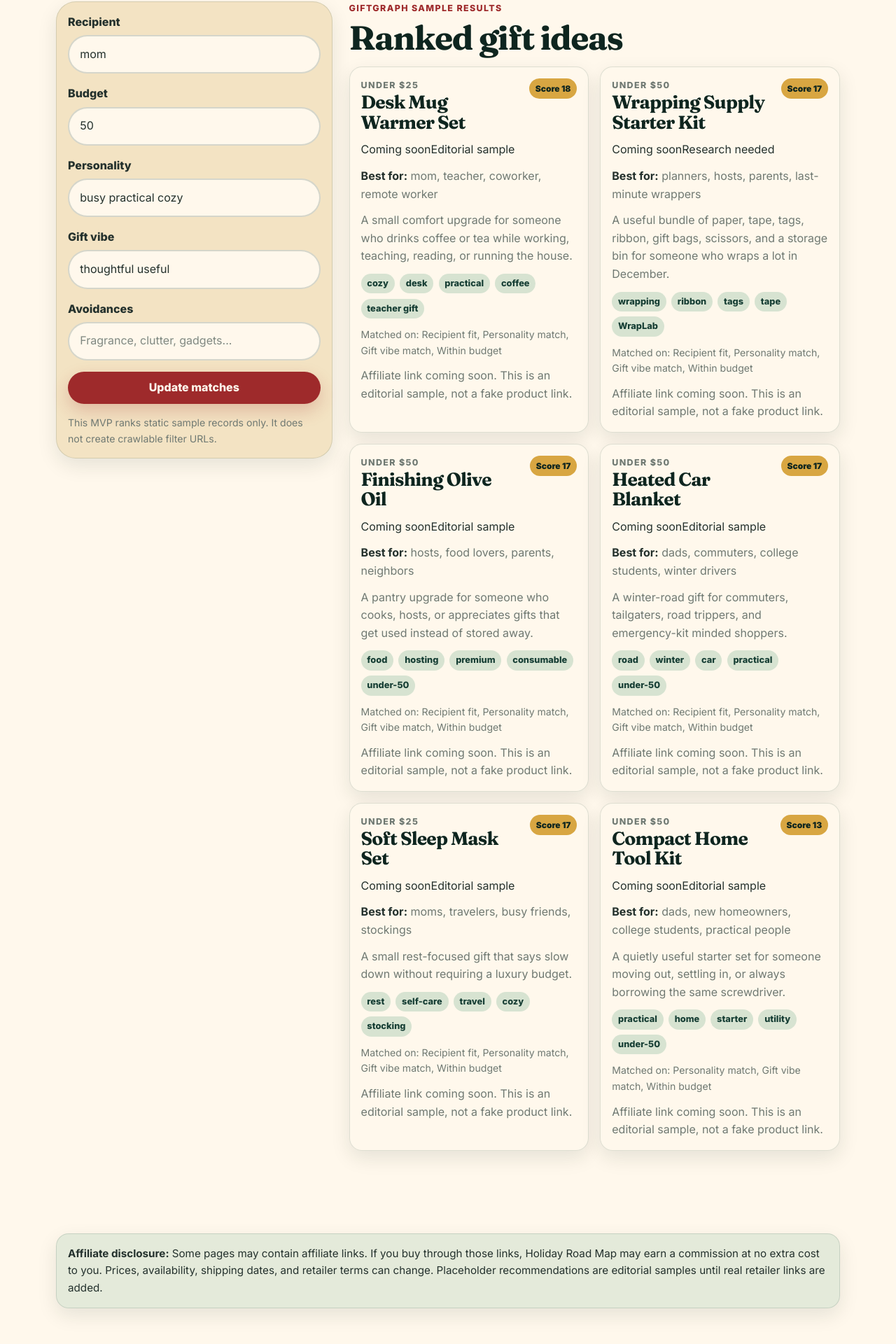
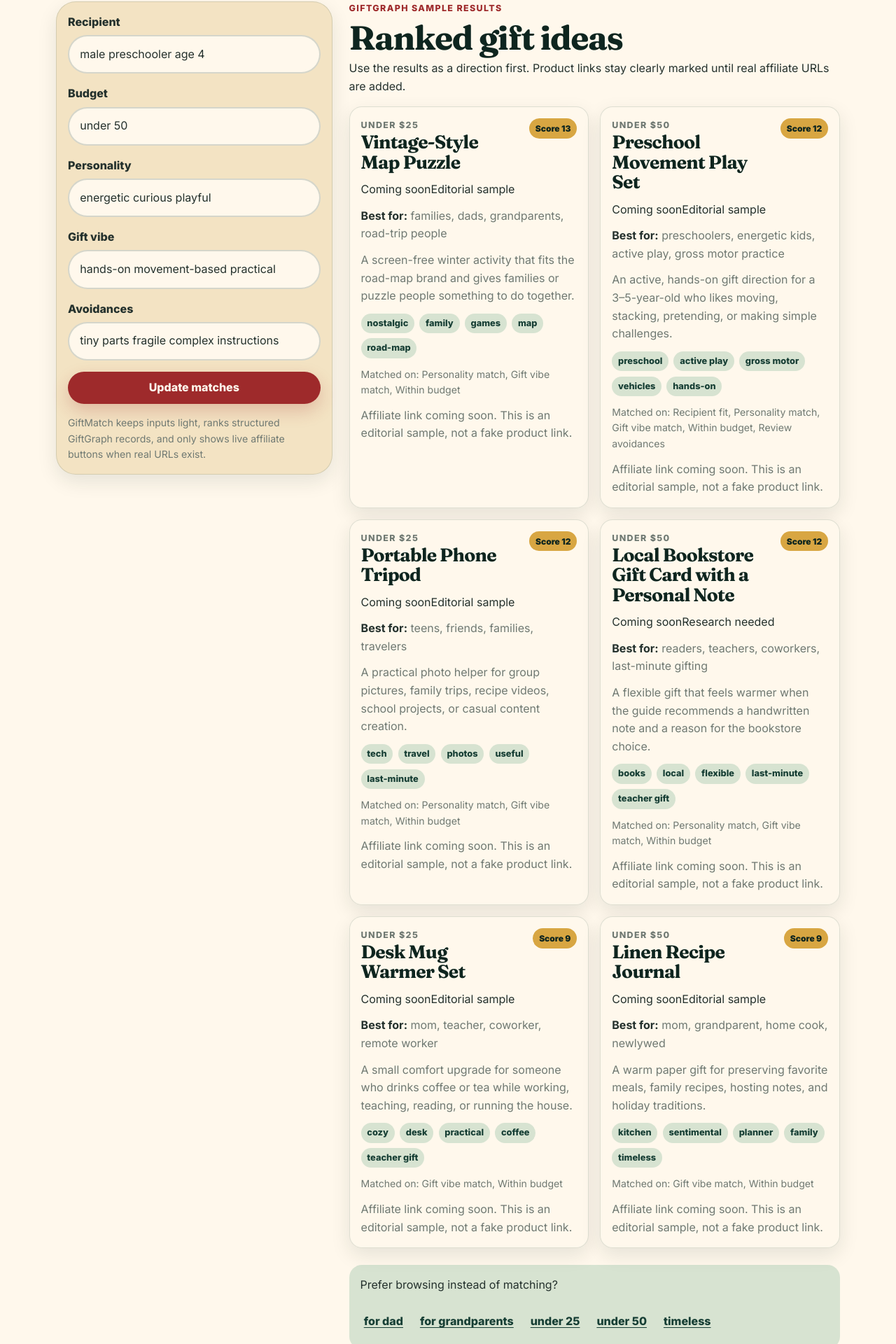
Before and after one commit to BryanFinnigan/holiday-road-map, a Next.js app: page /giftmatch in a window 1280 px wide. Shown: the part 1306-3226 px from the top of the page at 70% size. Built offline with nearby package versions, Linux system fonts and the light colour scheme; no server answers.

Commit message:
Improve GiftMatch results and guide routing

```diff
--- a/components/GiftMatcher.tsx
+++ b/components/GiftMatcher.tsx
@@ -1,20 +1,22 @@
 "use client";
 
+import Link from "next/link";
 import { FormEvent, useMemo, useState } from "react";
 import GiftCard from "@/components/GiftCard";
 import { GiftMatchInput, matchGifts } from "@/lib/matchGifts";
 
 const initialForm: GiftMatchInput = {
-  recipient: "mom",
-  budget: "50",
-  personality: "busy practical cozy",
-  vibe: "thoughtful useful",
-  avoidances: ""
+  recipient: "male preschooler age 4",
+  budget: "under 50",
+  personality: "energetic curious playful",
+  vibe: "hands-on movement-based practical",
+  avoidances: "tiny parts fragile complex instructions"
 };
 
 export default function GiftMatcher() {
   const [form, setForm] = useState<GiftMatchInput>(initialForm);
   const results = useMemo(() => matchGifts(form), [form]);
+  const guideSlugs = useMemo(() => Array.from(new Set(results.flatMap((gift) => gift.relatedGuideSlugs))).slice(0, 5), [results]);
 
   function updateField(field: keyof GiftMatchInput, value: string) {
     setForm((current) => ({ ...current, [field]: value }));
@@ -35,7 +37,7 @@ export default function GiftMatcher() {
             type="text"
             value={form.recipient}
             onChange={(event) => updateField("recipient", event.target.value)}
-            placeholder="Mom, dad, coworker, teen..."
+            placeholder="Mom, dad, coworker, teacher, preschooler..."
           />
         </div>
         <div>
@@ -46,7 +48,7 @@ export default function GiftMatcher() {
             type="text"
             value={form.budget}
             onChange={(event) => updateField("budget", event.target.value)}
-            placeholder="Example: 25, under 50, 100"
+            placeholder="Example: under 25, under 50, 100"
           />
         </div>
         <div>
@@ -57,7 +59,7 @@ export default function GiftMatcher() {
             type="text"
             value={form.personality}
             onChange={(event) => updateField("personality", event.target.value)}
-            placeholder="Practical, sentimental, creative..."
+            placeholder="Practical, sentimental, energetic, creative..."
           />
         </div>
         <div>
@@ -68,7 +70,7 @@ export default function GiftMatcher() {
             type="text"
             value={form.vibe}
             onChange={(event) => updateField("vibe", event.target.value)}
-            placeholder="Cozy, useful, premium, funny..."
+            placeholder="Cozy, useful, premium, funny, hands-on..."
           />
         </div>
         <div>
@@ -79,20 +81,31 @@ export default function GiftMatcher() {
             type="text"
             value={form.avoidances}
             onChange={(event) => updateField("avoidances", event.target.value)}
-            placeholder="Fragrance, clutter, gadgets..."
+            placeholder="Fragrance, clutter, tiny parts, fragile..."
           />
         </div>
         <button className="button primary" type="submit">Update matches</button>
-        <p className="form-note">This MVP ranks static sample records only. It does not create crawlable filter URLs.</p>
+        <p className="form-note">GiftMatch keeps inputs light, ranks structured GiftGraph records, and only shows live affiliate buttons when real URLs exist.</p>
       </form>
 
       <section className="results-panel" aria-label="GiftMatch results">
         <div className="results-header">
           <p className="eyebrow">GiftGraph sample results</p>
           <h2>Ranked gift ideas</h2>
+          <p>Use the results as a direction first. Product links stay clearly marked until real affiliate URLs are added.</p>
         </div>
         <div className="gift-results-grid">
           {results.map((gift) => <GiftCard key={gift.id} gift={gift} />)}
+        </div>
+        <div className="inline-cta">
+          <p>Prefer browsing instead of matching?</p>
+          <div className="button-row">
+            {guideSlugs.map((slug) => (
+              <Link key={slug} className="button text-link" href={slug.startsWith("under-") ? `/gifts/by-budget/${slug}` : `/gifts/${slug}`}>
+                {slug.replaceAll("-", " ")}
+              </Link>
+            ))}
+          </div>
         </div>
       </section>
     </div>
```
